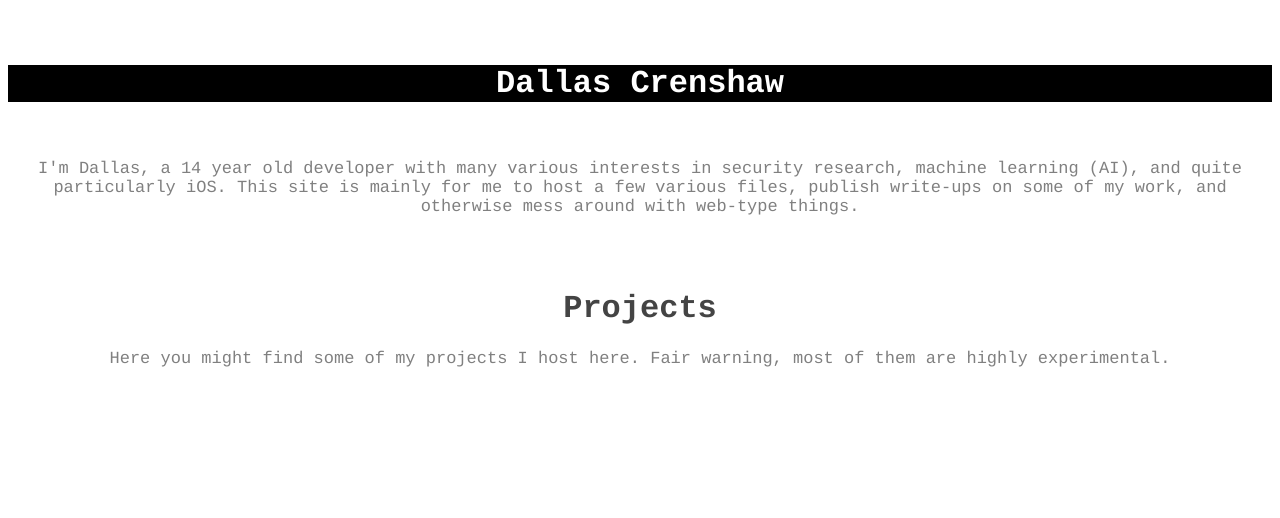
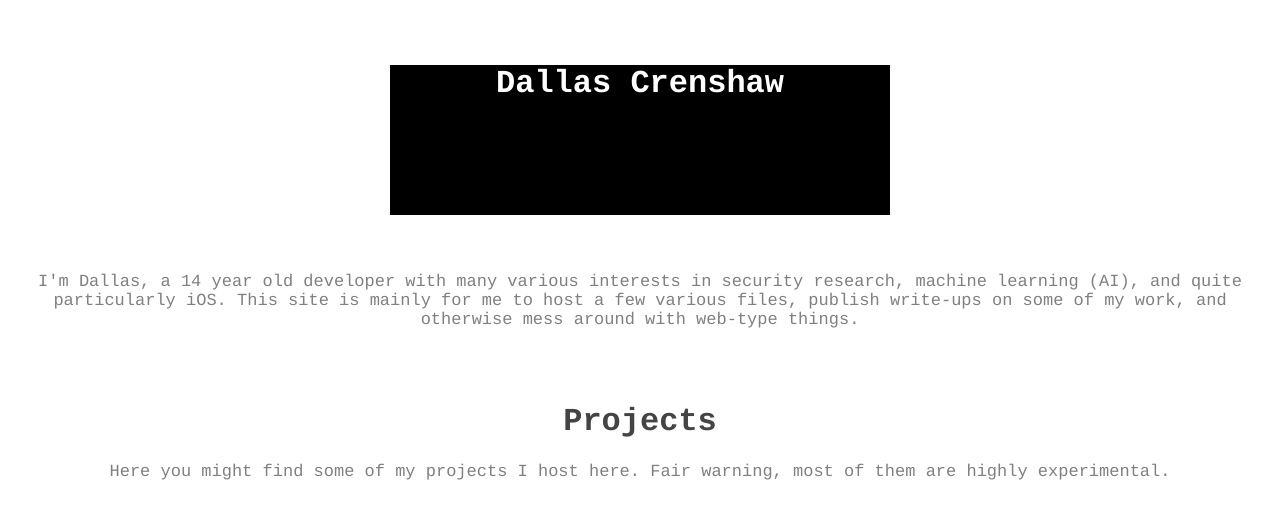
Before and after one commit to Dal0xE/Dal0xE.github.io, a plain HTML site: page index.html in a window 1280 px wide. Drawn offline with Linux system fonts and the light colour scheme.

Commit message:
Changed some sizing.

```diff
--- a/index.html
+++ b/index.html
@@ -5,7 +5,7 @@
   </head>
   <br>
   <br>
-  <center><h1 style="font-family:Courier;color:#FFFFFF;background:#000000;">Dallas Crenshaw</h1></center>
+  <center><h1 style="font-family:Courier;color:#FFFFFF;background:#000000;height:150px;width:500px;">Dallas Crenshaw</h1></center>
   <br>
   <center><p style="font-family:Courier;color:gray;font-size:17px;">I'm Dallas, a 14 year old developer with many various interests in security research, machine learning (AI), and quite particularly iOS. This site is mainly for me to host a few various files, publish write-ups on some of my work, and otherwise mess around with web-type things.</p></center>
   <br>
```
